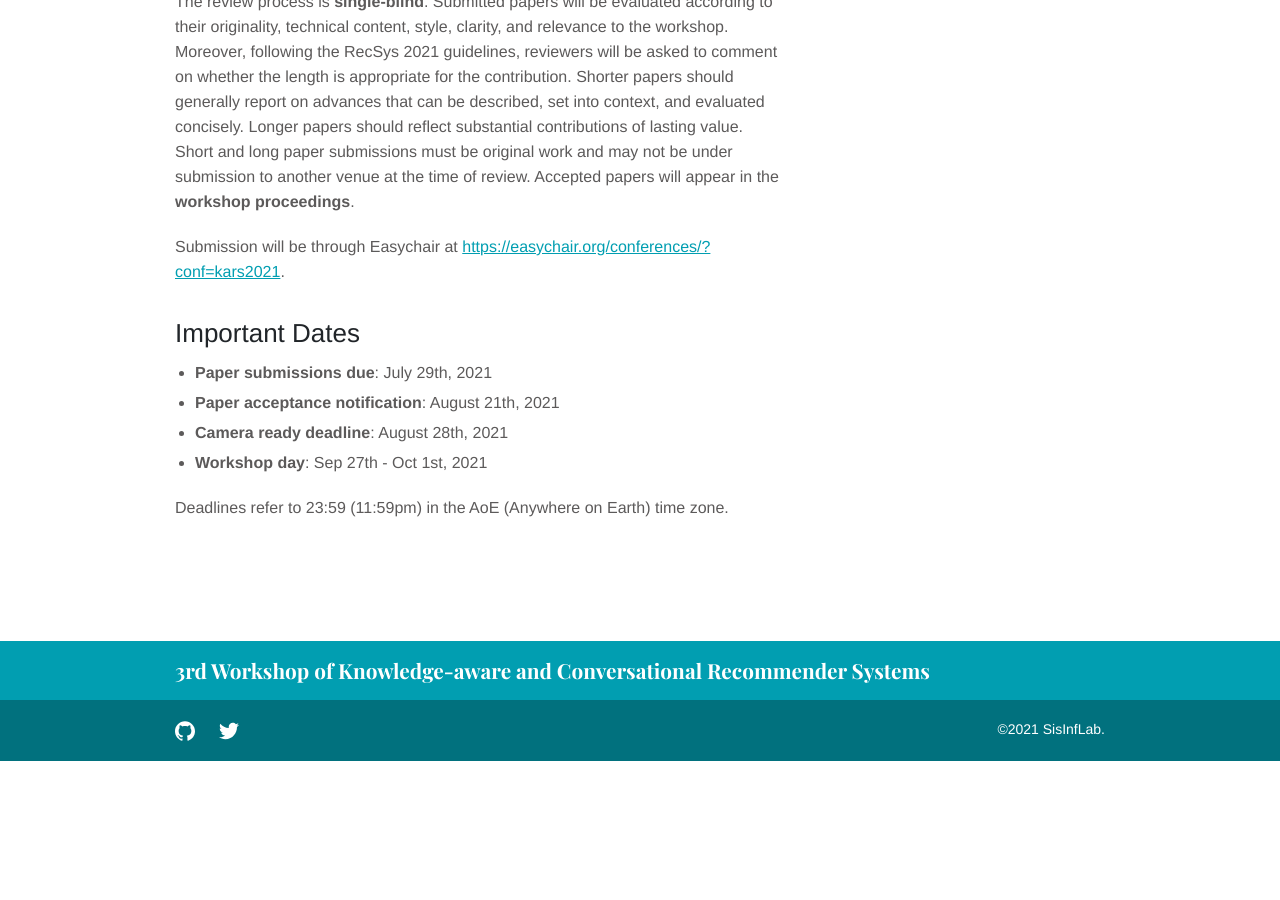
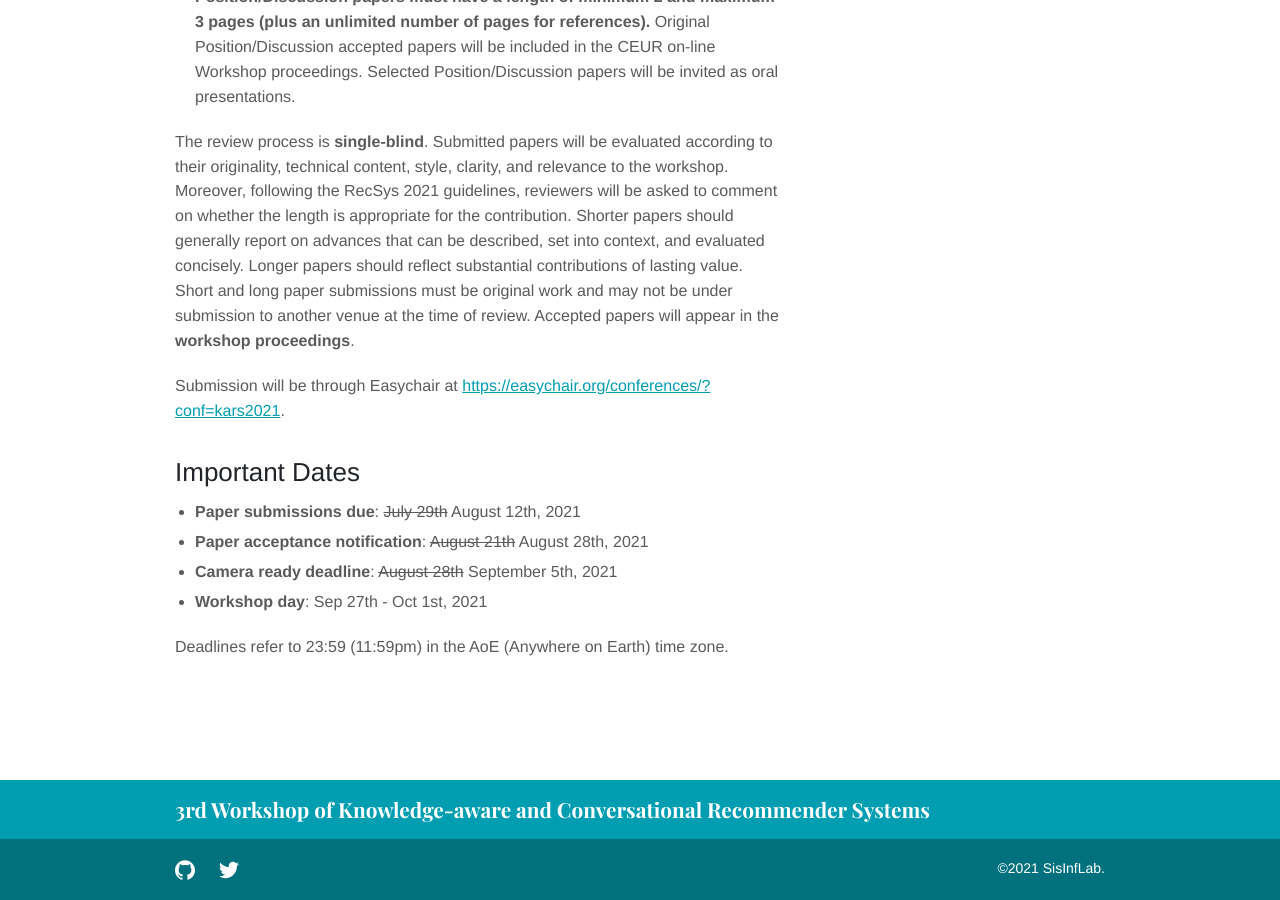
Before and after one commit to kars-workshop/2021, a Jekyll site: the page built from cfp.md, in a window 1280 px wide and 900 px high, scrolled down 3913 px. Built offline with Jekyll 4.4.1, drawn with Linux system fonts in a browser that asks for light colours; before the commit the page ends 4674 px from its top, so only the background shows below that; some of the changed text lies outside the part shown.

Commit message:
Extension

```diff
--- a/cfp.md
+++ b/cfp.md
@@ -5,6 +5,7 @@
 bodyClass: page-about
 ---
 
+## **DUE TO SEVERAL REQUESTS, THE SUBMISSION DEADLINE IS EXTENDED TO AUGUST THE 12TH, 2021**
 
 ## Scope
 We are pleased to invite you to contribute to the **Third Workshop on Knowledge-aware and Conversational Recommender Systems** held in conjunction with the **ACM International Conference on Recommender Systems (RecSys 2021) Amsterdam, the Netherlands, from September the 27th to October the 1st, 2021**.
@@ -84,9 +85,9 @@
 Submission will be through Easychair at [https://easychair.org/conferences/?conf=kars2021](https://easychair.org/conferences/?conf=kars2021).
 
 ## Important Dates
-* **Paper submissions due**: July 29th, 2021
-* **Paper acceptance notification**: August 21th, 2021
-* **Camera ready deadline**: August 28th, 2021
+* **Paper submissions due**: <s>July 29th</s> August 12th, 2021
+* **Paper acceptance notification**: <s>August 21th</s> August 28th, 2021
+* **Camera ready deadline**: <s>August 28th</s> September 5th, 2021
 * **Workshop day**: Sep 27th - Oct 1st, 2021
 
 Deadlines refer to 23:59 (11:59pm) in the AoE (Anywhere on Earth) time zone.
```
